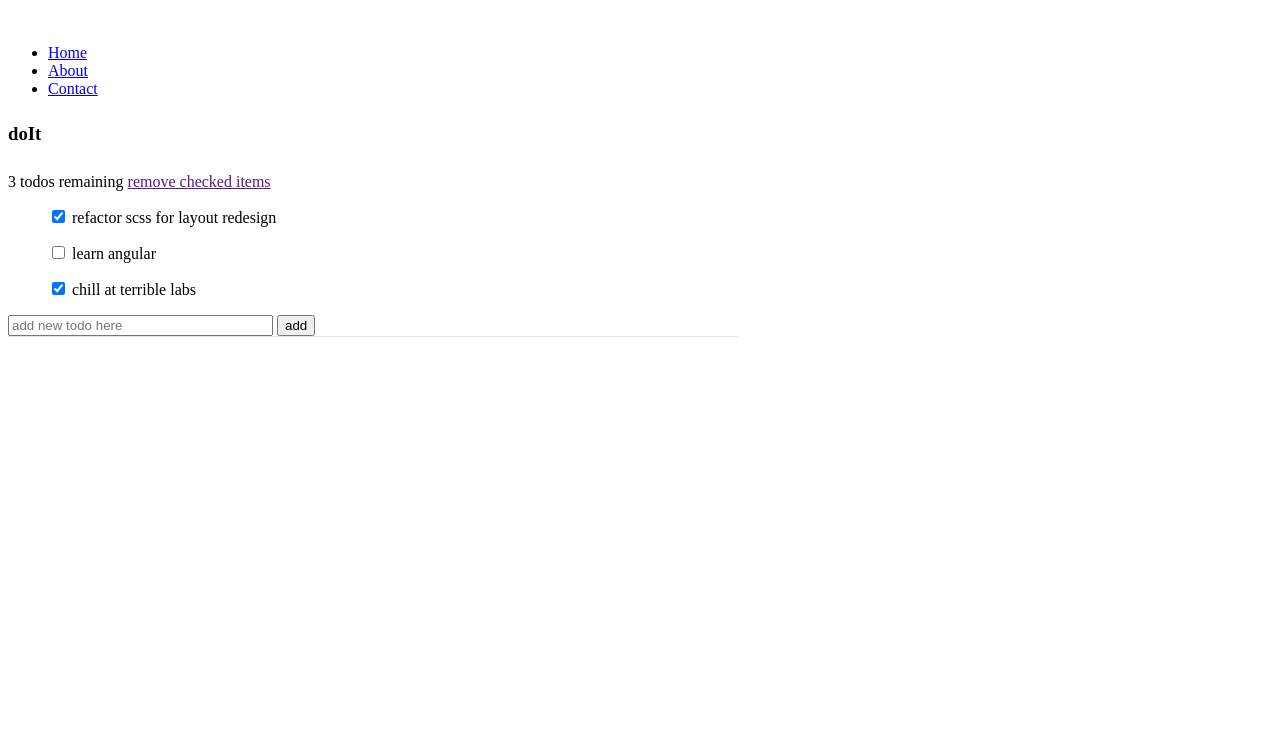
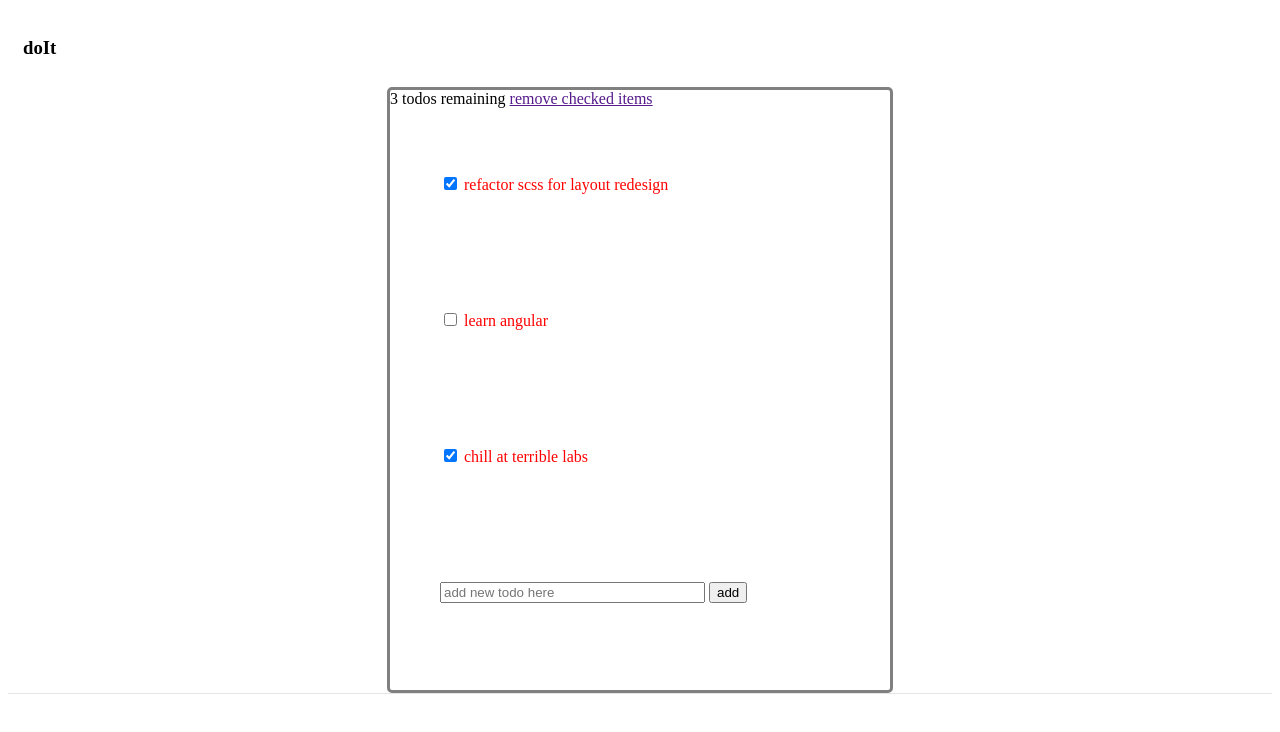
Before and after one commit to foxed/do_it, a website: page app/index.html in a window 1280 px wide. Drawn offline with nearby package versions, Linux system fonts and the light colour scheme; some packages are replaced by stand-ins of ours; files that its build step writes are made by us from their sources.

Commit message:
Make sure sass is compiling correctly.

```diff
--- a/app/index.html
+++ b/app/index.html
@@ -22,20 +22,15 @@
     <!-- Add your site or application content here -->
     <div class="container">
       <div class="header">
-        <ul class="nav nav-pills pull-right">
-          <li class="active"><a ng-href="#">Home</a></li>
-          <li><a ng-href="#/about">About</a></li>
-          <li><a ng-href="#">Contact</a></li>
-        </ul>
         <h3 class="text-muted">doIt</h3>
-      <div ng-controller="MainCtrl">
+      <div ng-controller="MainCtrl" class="todo-container">
         <span>{{todos.length}} todos remaining</span>
         <a href="" ng-click="removeTodo()">remove checked items</a>
-        <ul ng-repeat="todo in todos" class="unstyled">
+        <ul ng-repeat="todo in todos" class="todo-form">
           <input type="checkbox" ng-model="todo.done">
           <span class="done-{{todo.done}}">{{todo.text}}</span>
         </ul>
-      <form ng-submit="addTodo()">
+      <form ng-submit="addTodo()" class="todo-form">
         <input type="text" ng-model="todoText"  size="30" placeholder="add new todo here">
         <input class="btn-primary" type="submit" value="add">
       </form>
--- a/app/styles/main.scss
+++ b/app/styles/main.scss
@@ -33,7 +33,7 @@ body {
     line-height: 40px;
     padding-bottom: 19px;
   }
-}
+
 
 /* Custom page footer */
 .footer {
@@ -66,25 +66,18 @@ body {
   }
 }
 
-/* Responsive: Portrait tablets and up */
-@media screen and (min-width: 768px) {
-  .container {
-    max-width: 730px;
-  }
+}
+// my own sass
+.todo-container {
+  width: 500px;
+  height: 600px;
+  position: center;
+  border: 3px solid grey;
+  border-radius: 5px;
+  margin: 0 auto;
 
-  /* Remove the padding we set earlier */
-  .header,
-  .marketing,
-  .footer {
-    padding-left: 0;
-    padding-right: 0;
-  }
-  /* Space out the masthead */
-  .header {
-    margin-bottom: 30px;
-  }
-  /* Remove the bottom border on the jumbotron for visual effect */
-  .jumbotron {
-    border-bottom: 0;
+  .todo-form {
+    color: red;
+    padding: 50px;
   }
 }
```
